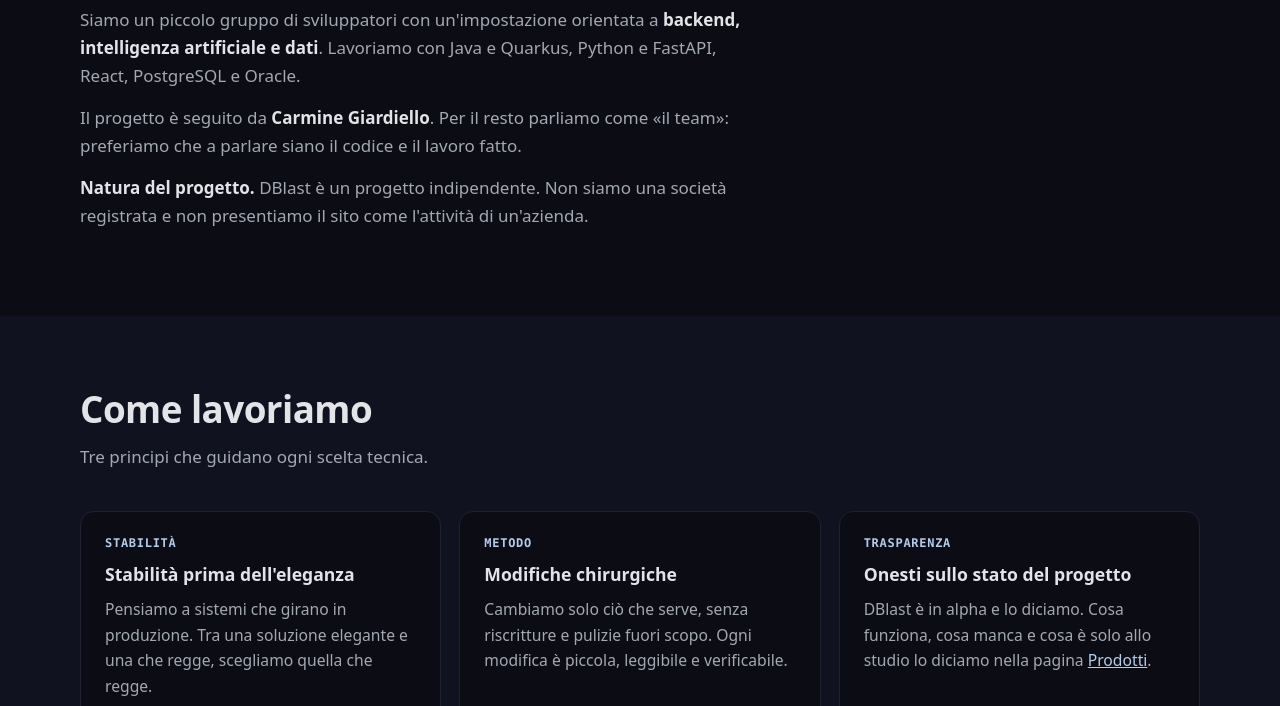
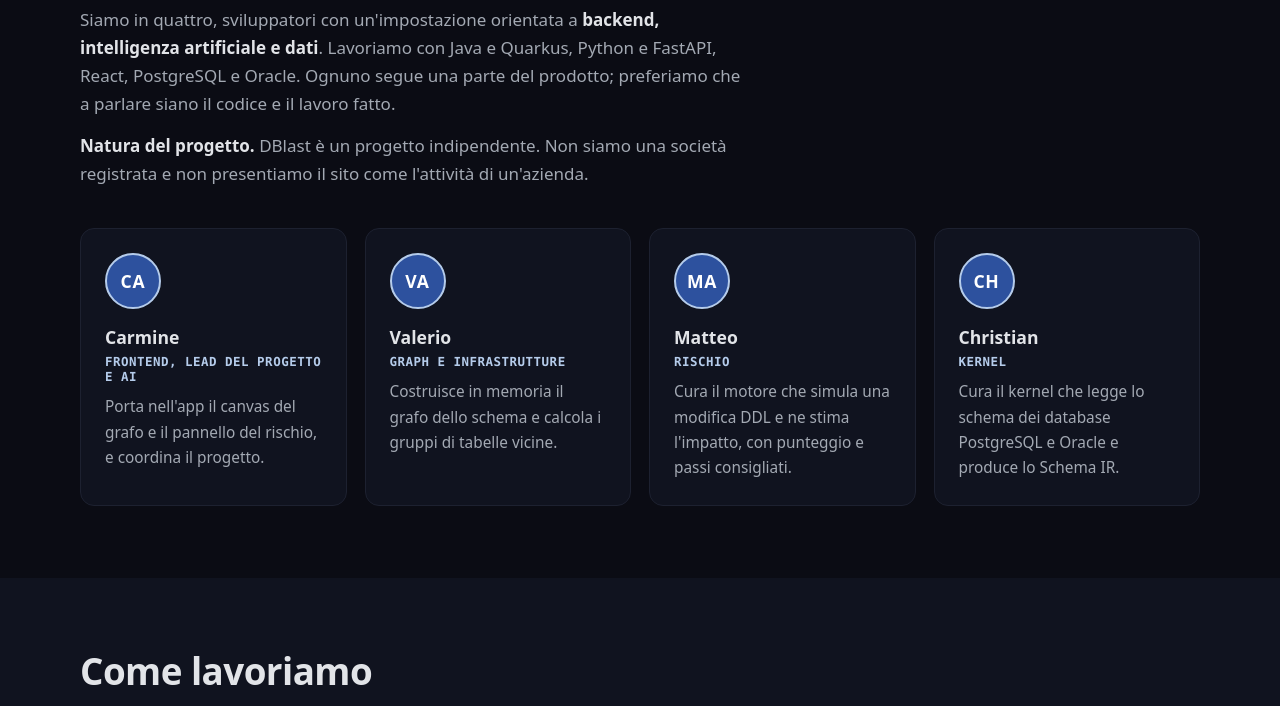
Before and after one commit to 17-Agency/dblast-website, a plain HTML site: page chi-siamo.html in a window 1280 px wide. Shown: the part 569-1275 px from the top of the page. Drawn offline with Linux system fonts and the light colour scheme.

Commit message:
feat: add team cards and drop alpha badge

```diff
--- a/chi-siamo.html
+++ b/chi-siamo.html
@@ -48,10 +48,35 @@
     <div class="wrap">
       <h2>Il team</h2>
       <div class="prose">
-        <p>Siamo un piccolo gruppo di sviluppatori con un'impostazione orientata a <strong>backend, intelligenza artificiale e dati</strong>. Lavoriamo con Java e Quarkus, Python e FastAPI, React, PostgreSQL e Oracle.</p>
-        <p>Il progetto è seguito da <strong>Carmine Giardiello</strong>. Per il resto parliamo come «il team»: preferiamo che a parlare siano il codice e il lavoro fatto.</p>
+        <p>Siamo in quattro, sviluppatori con un'impostazione orientata a <strong>backend, intelligenza artificiale e dati</strong>. Lavoriamo con Java e Quarkus, Python e FastAPI, React, PostgreSQL e Oracle. Ognuno segue una parte del prodotto; preferiamo che a parlare siano il codice e il lavoro fatto.</p>
         <p><strong>Natura del progetto.</strong> DBlast è un progetto indipendente. Non siamo una società registrata e non presentiamo il sito come l'attività di un'azienda.</p>
       </div>
+      <ul class="team" aria-label="Le persone del team">
+        <li class="member">
+          <span class="avatar" aria-hidden="true">CA</span>
+          <h3>Carmine</h3>
+          <p class="role">Frontend, lead del progetto e AI</p>
+          <p>Porta nell'app il canvas del grafo e il pannello del rischio, e coordina il progetto.</p>
+        </li>
+        <li class="member">
+          <span class="avatar" aria-hidden="true">VA</span>
+          <h3>Valerio</h3>
+          <p class="role">Graph e infrastrutture</p>
+          <p>Costruisce in memoria il grafo dello schema e calcola i gruppi di tabelle vicine.</p>
+        </li>
+        <li class="member">
+          <span class="avatar" aria-hidden="true">MA</span>
+          <h3>Matteo</h3>
+          <p class="role">Rischio</p>
+          <p>Cura il motore che simula una modifica DDL e ne stima l'impatto, con punteggio e passi consigliati.</p>
+        </li>
+        <li class="member">
+          <span class="avatar" aria-hidden="true">CH</span>
+          <h3>Christian</h3>
+          <p class="role">Kernel</p>
+          <p>Cura il kernel che legge lo schema dei database PostgreSQL e Oracle e produce lo Schema IR.</p>
+        </li>
+      </ul>
     </div>
   </section>
 
--- a/style.css
+++ b/style.css
@@ -125,3 +125,13 @@
 .form-msg.ok{border-left-color:var(--ok)}
 .form-msg.bad{border-left-color:var(--danger)}
 .form-msg[hidden],.err[hidden]{display:none}
+
+/* team */
+.team{list-style:none;margin:40px 0 0;padding:0;display:grid;grid-template-columns:repeat(4,1fr);gap:18px}
+.member{background:var(--bg-2);border:1px solid var(--line);border-radius:var(--radius);padding:24px}
+.member h3{margin:14px 0 2px;font-size:1.1rem}
+.member p{margin:0;color:var(--muted);font-size:.96rem}
+.member .role{color:var(--brand-2);font:600 .78rem var(--mono);letter-spacing:.04em;text-transform:uppercase;margin-bottom:10px}
+.avatar{display:flex;align-items:center;justify-content:center;width:56px;height:56px;border-radius:50%;background:var(--brand);color:#fff;border:2px solid var(--brand-2);font:700 1.1rem var(--font);letter-spacing:.04em}
+@media (max-width:1000px){.team{grid-template-columns:repeat(2,1fr)}}
+@media (max-width:560px){.team{grid-template-columns:1fr}}
```
Also changed, not shown: index.html (+0 -1 lines), prodotti.html (+0 -1 lines).
